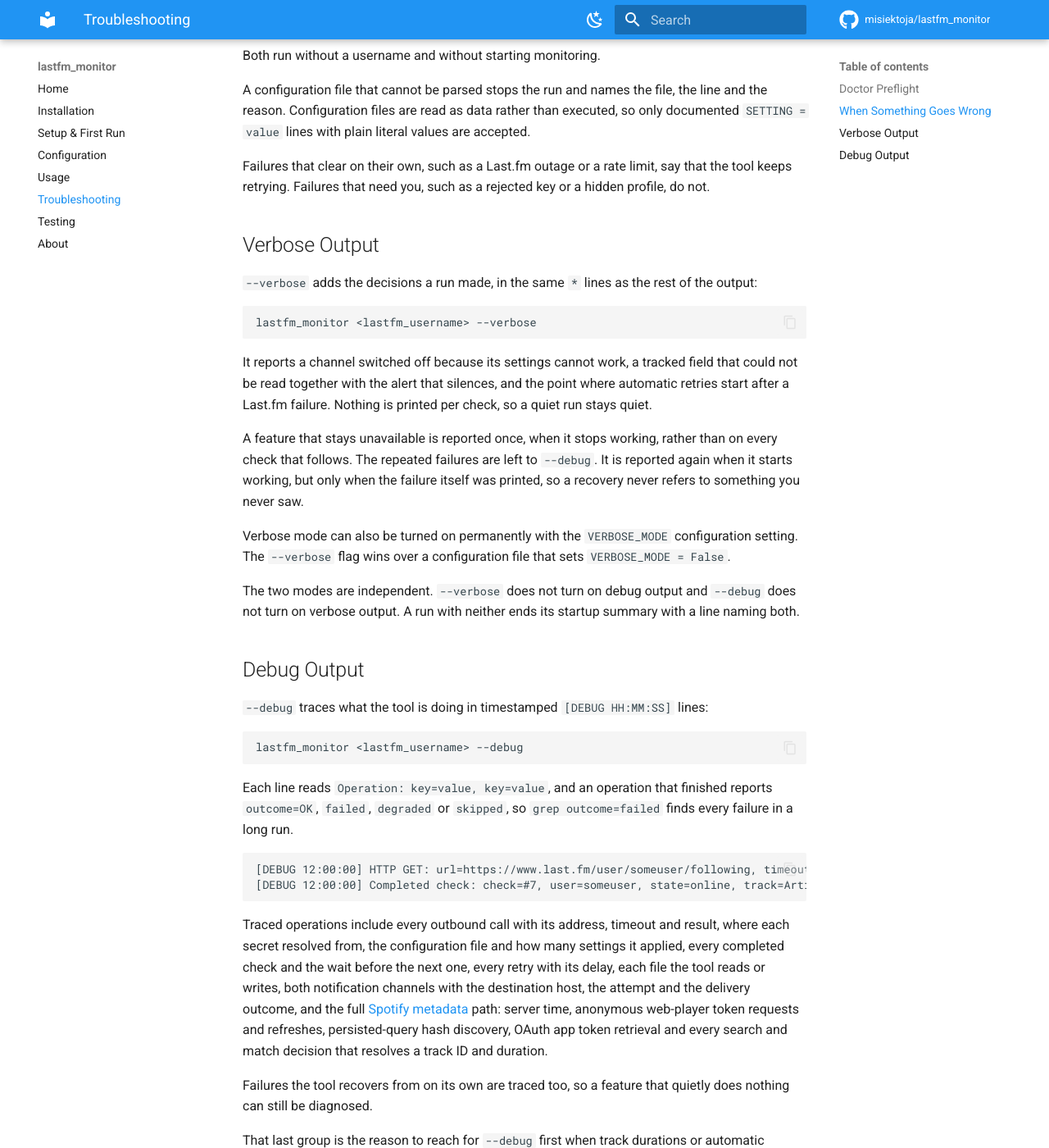
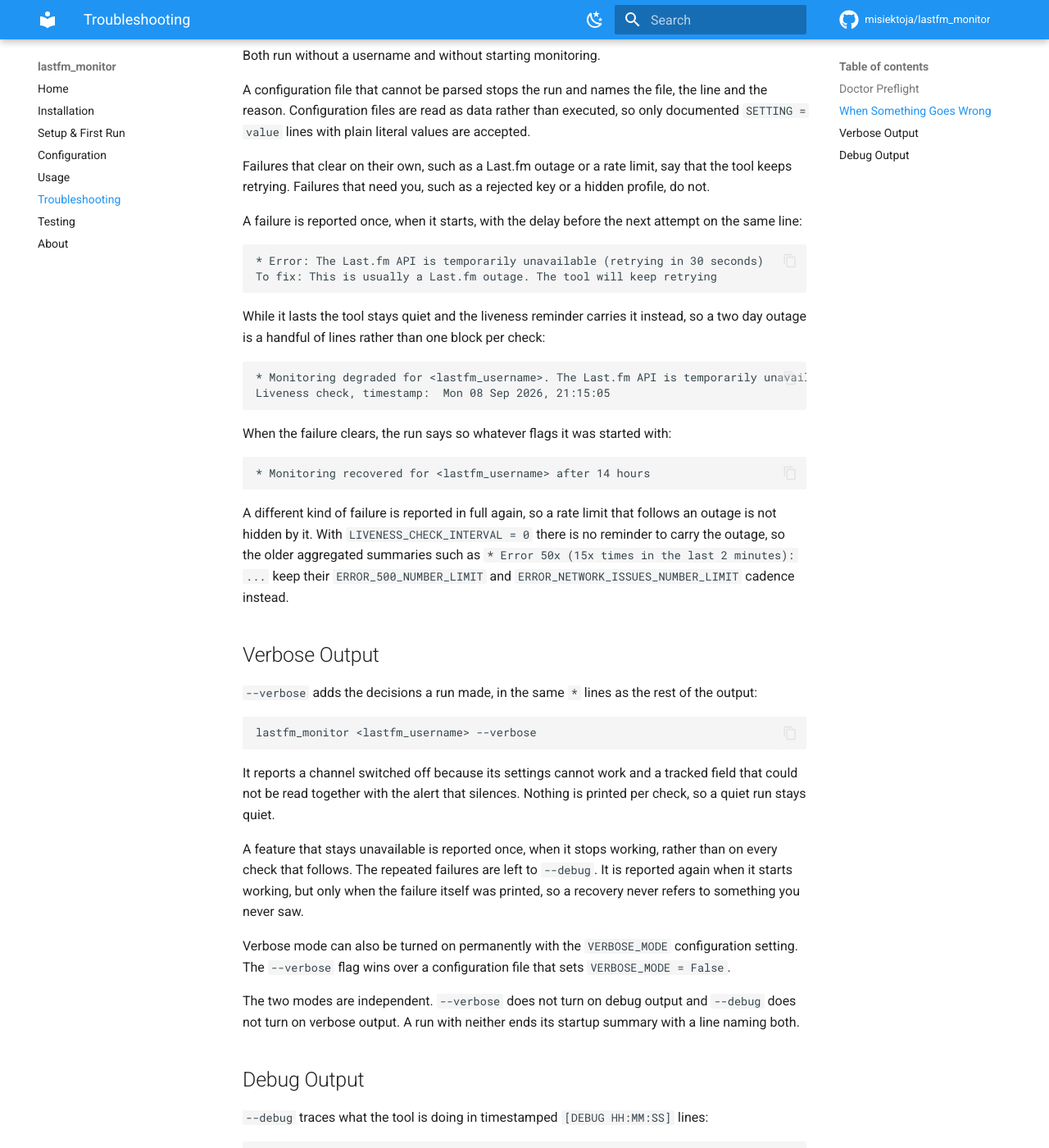
Before and after one commit to misiektoja/lastfm_monitor, an MkDocs documentation site: the page built from docs/troubleshooting.md, in a window 1280 px wide and 1400 px high, scrolled down 1606 px. Shown: the whole window at 82% size. Built offline with MkDocs 1.6.1 and Material for MkDocs 9.7.7, drawn with Linux system fonts in a browser that asks for light colours; comment, search, counter and statistics services are not loaded.

Commit message:
docs(troubleshooting): describe what a failing run prints

````diff
--- a/docs/troubleshooting.md
+++ b/docs/troubleshooting.md
@@ -62,6 +62,28 @@ A configuration file that cannot be parsed stops the run and names the file, the
 
 Failures that clear on their own, such as a Last.fm outage or a rate limit, say that the tool keeps retrying. Failures that need you, such as a rejected key or a hidden profile, do not.
 
+A failure is reported once, when it starts, with the delay before the next attempt on the same line:
+
+```
+* Error: The Last.fm API is temporarily unavailable (retrying in 30 seconds)
+To fix: This is usually a Last.fm outage. The tool will keep retrying
+```
+
+While it lasts the tool stays quiet and the liveness reminder carries it instead, so a two day outage is a handful of lines rather than one block per check:
+
+```
+* Monitoring degraded for <lastfm_username>. The Last.fm API is temporarily unavailable since Mon 08 Sep 2026, 09:15:05
+Liveness check, timestamp:	Mon 08 Sep 2026, 21:15:05
+```
+
+When the failure clears, the run says so whatever flags it was started with:
+
+```
+* Monitoring recovered for <lastfm_username> after 14 hours
+```
+
+A different kind of failure is reported in full again, so a rate limit that follows an outage is not hidden by it. With `LIVENESS_CHECK_INTERVAL = 0` there is no reminder to carry the outage, so the older aggregated summaries such as `* Error 50x (15x times in the last 2 minutes): ...` keep their `ERROR_500_NUMBER_LIMIT` and `ERROR_NETWORK_ISSUES_NUMBER_LIMIT` cadence instead.
+
 ## Verbose Output
 
 `--verbose` adds the decisions a run made, in the same `*` lines as the rest of the output:
@@ -70,7 +92,7 @@ Failures that clear on their own, such as a Last.fm outage or a rate limit, say
 lastfm_monitor <lastfm_username> --verbose
 ```
 
-It reports a channel switched off because its settings cannot work, a tracked field that could not be read together with the alert that silences, and the point where automatic retries start after a Last.fm failure. Nothing is printed per check, so a quiet run stays quiet.
+It reports a channel switched off because its settings cannot work and a tracked field that could not be read together with the alert that silences. Nothing is printed per check, so a quiet run stays quiet.
 
 A feature that stays unavailable is reported once, when it stops working, rather than on every check that follows. The repeated failures are left to `--debug`. It is reported again when it starts working, but only when the failure itself was printed, so a recovery never refers to something you never saw.
 
````
